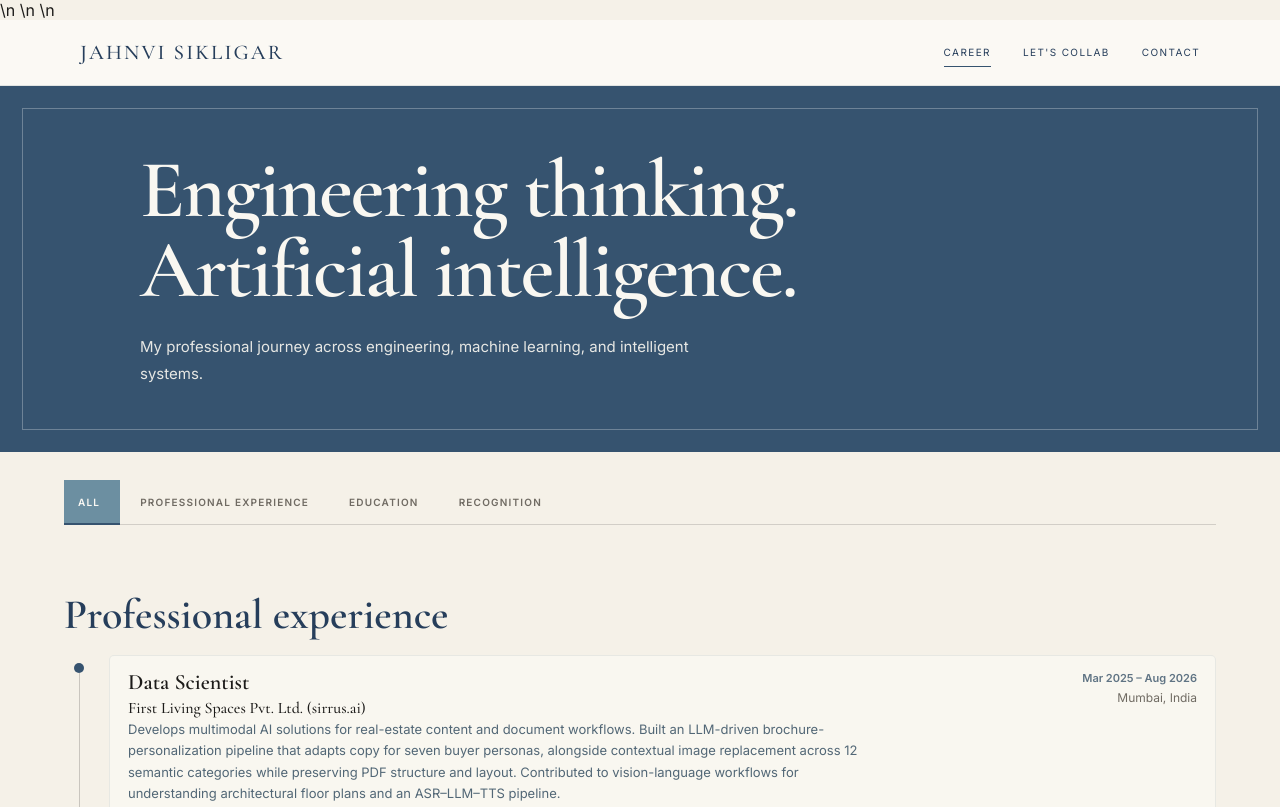
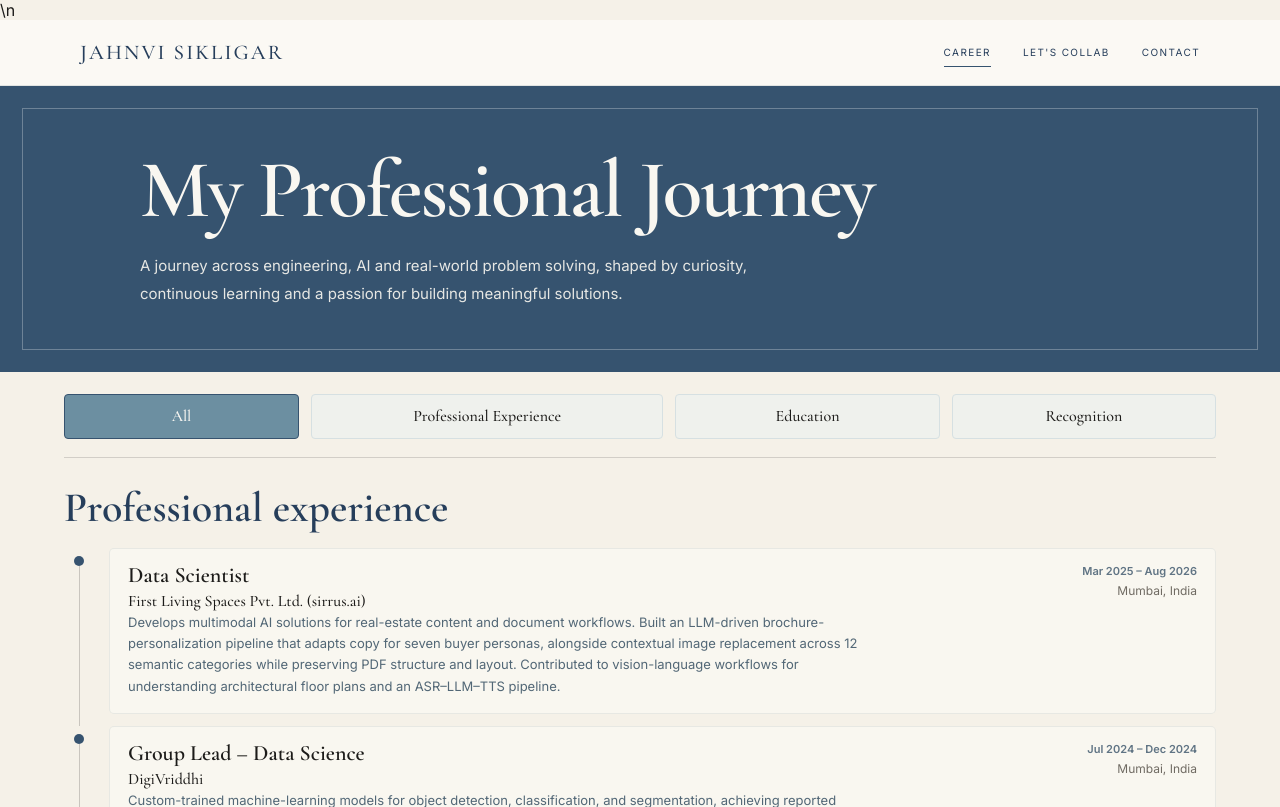
Before and after one commit to jahnvisikligar/jahnvisikligar.github.io, a plain HTML site: page career.html in a window 1280 px wide. Shown: the top 807 px of the page. Drawn offline with nearby package versions, Linux system fonts and the light colour scheme.

Commit message:
Fix Career page layout and typography updates

```diff
--- a/career.html
+++ b/career.html
@@ -5,7 +5,9 @@
     <meta name="viewport" content="width=device-width, initial-scale=1.0">
     <title>My Professional Journey | Jahnvi Sikligar</title>
     <meta name="description" content="Jahnvi Sikligar’s professional journey across engineering, machine learning, and artificial intelligence.">
-    <link rel="stylesheet" href="css/styles.css?v=7">\n    <link rel="preconnect" href="https://fonts.googleapis.com">\n    <link rel="preconnect" href="https://fonts.gstatic.com" crossorigin>\n    <link href="https://fonts.googleapis.com/css2?family=Cormorant+Garamond:wght@500;600;700&family=Inter:wght@400;500;600;700&display=swap" rel="stylesheet">
+    <link rel="stylesheet" href="css/styles.css?v=8">
+    <link rel="preconnect" href="https://fonts.googleapis.com">
+    <link rel="preconnect" href="https://fonts.gstatic.com" crossorigin>\n    <link href="https://fonts.googleapis.com/css2?family=Cormorant+Garamond:wght@500;600;700&family=Inter:wght@400;500;600;700&display=swap" rel="stylesheet">
     <style>
         .site-header .navbar { display: flex; flex-direction: row; align-items: center; justify-content: space-between; gap: 28px; width: 100%; }
         .site-header .nav-links { display: flex; align-items: center; justify-content: flex-end; gap: clamp(18px, 3vw, 42px); flex: 0 1 auto; }
@@ -81,7 +83,7 @@
             font-size: clamp(44px, 7vw, 82px); font-weight: 600; line-height: .98; letter-spacing: -.025em;
         }
         .career-hero p:last-child { max-width: 610px; margin: 0; font-size: 15px; line-height: 1.85; color: rgba(249,247,241,.9); }
-        .career-main { max-width: 1400px; margin: 0 auto; padding: 28px clamp(24px, 5vw, 78px) 42px; }
+        .career-main { max-width: 1400px; margin: 0 auto; padding: 22px clamp(24px, 5vw, 78px) 42px; }
         .career-section + .career-section { margin-top: 12px; padding-top: 22px; border-top: 1px solid var(--line); }
         .career-section-label { color: var(--blue-soft); margin: 0 0 12px; }
         .career-section h2 {
@@ -126,8 +128,8 @@
             .career-hero::after { inset: 14px; }
             .career-hero h1 { font-size: clamp(43px, 12vw, 60px); }
             .career-hero p:last-child { font-size: 14px; }
-            .career-main { padding: 52px 24px; }
-            .career-section + .career-section { margin-top: 58px; }
+            .career-main { padding: 22px 24px 36px; }
+            .career-section + .career-section { margin-top: 12px; padding-top: 22px; }
             .career-entry { grid-template-columns: 14px minmax(0,1fr); column-gap: 13px; }
             .career-entry-head { display: flex; flex-direction: column; gap: 2px; }
             .career-meta { align-items: flex-start; margin-top: 3px; }
@@ -140,15 +142,15 @@
         }
 
         .career-filters {
-            display: flex; align-items: center; gap: 0; flex-wrap: wrap;
-            margin: 0 0 68px; border-bottom: 1px solid var(--line);
+            display: grid; grid-template-columns: .8fr 1.2fr .9fr .9fr; gap: 12px;
+            margin: 0 0 28px; padding: 0 0 18px; border-bottom: 1px solid var(--line);
         }
         .career-filter {
-            appearance: none; border: 0; border-bottom: 2px solid transparent;
-            background: transparent; color: var(--muted); cursor: pointer;
-            padding: 15px 20px 14px; margin-bottom: -1px;
-            font: 600 10px/1.4 "Inter", sans-serif; letter-spacing: .12em;
-            text-transform: uppercase; transition: color 180ms ease, border-color 180ms ease;
+            appearance: none; border: 1px solid #D6E0E2; border-radius: 4px;
+            background: rgba(230,240,242,.45); color: var(--blue-deep); cursor: pointer;
+            padding: 12px 14px; margin: 0;
+            font: 500 16px/1.2 "Cormorant Garamond", Georgia, serif;
+            transition: background 180ms ease, border-color 180ms ease;
         }
         .career-filter:first-child { padding-left: 14px; }
         .career-filter:hover, .career-filter[aria-pressed="true"] {
@@ -156,8 +158,8 @@
         }
         .career-filter:focus-visible { outline: 2px solid var(--blue-soft); outline-offset: 3px; }
         .recognition-grid {
-            display: grid; grid-template-columns: repeat(2, minmax(0, 1fr));
-            column-gap: 36px; row-gap: 0; border-top: 1px solid var(--line);
+            display: grid; grid-template-columns: repeat(4, minmax(0, 1fr));
+            gap: 12px;
         }
         .recognition-item {
             min-width: 0; padding: 20px 18px 18px; background: var(--pale-blue); border: 1px solid #D6E0E2; border-radius: 4px;
@@ -179,8 +181,9 @@
             border-bottom: 1px solid rgba(38,62,91,.35); padding-bottom: 3px;
         }
         .recognition-link:hover { border-bottom-color: currentColor; color: var(--blue-soft); }
+        @media (max-width: 900px) { .recognition-grid { grid-template-columns: repeat(2, minmax(0, 1fr)); } }
         @media (max-width: 640px) {
-            .career-filters { display: grid; grid-template-columns: repeat(2, minmax(0, 1fr)); margin-bottom: 50px; }
+            .career-filters { display: grid; grid-template-columns: repeat(2, minmax(0, 1fr)); margin-bottom: 28px; }
             .career-filter, .career-filter:first-child { text-align: left; padding: 13px 8px; font-size: 9px; }
             .recognition-grid { grid-template-columns: minmax(0,1fr); }
             .recognition-item h3 { font-size: 24px; }
@@ -202,8 +205,8 @@
     <main>
         <section class="career-hero">
             <div class="career-hero-inner">
-                <h1>Engineering thinking.<br>Artificial intelligence.</h1>
-                <p>My professional journey across engineering, machine learning, and intelligent systems.</p>
+                <h1>My Professional Journey</h1>
+                <p>A journey across engineering, AI and real-world problem solving, shaped by curiosity, continuous learning and a passion for building meaningful solutions.</p>
             </div>
         </section>
 
```
